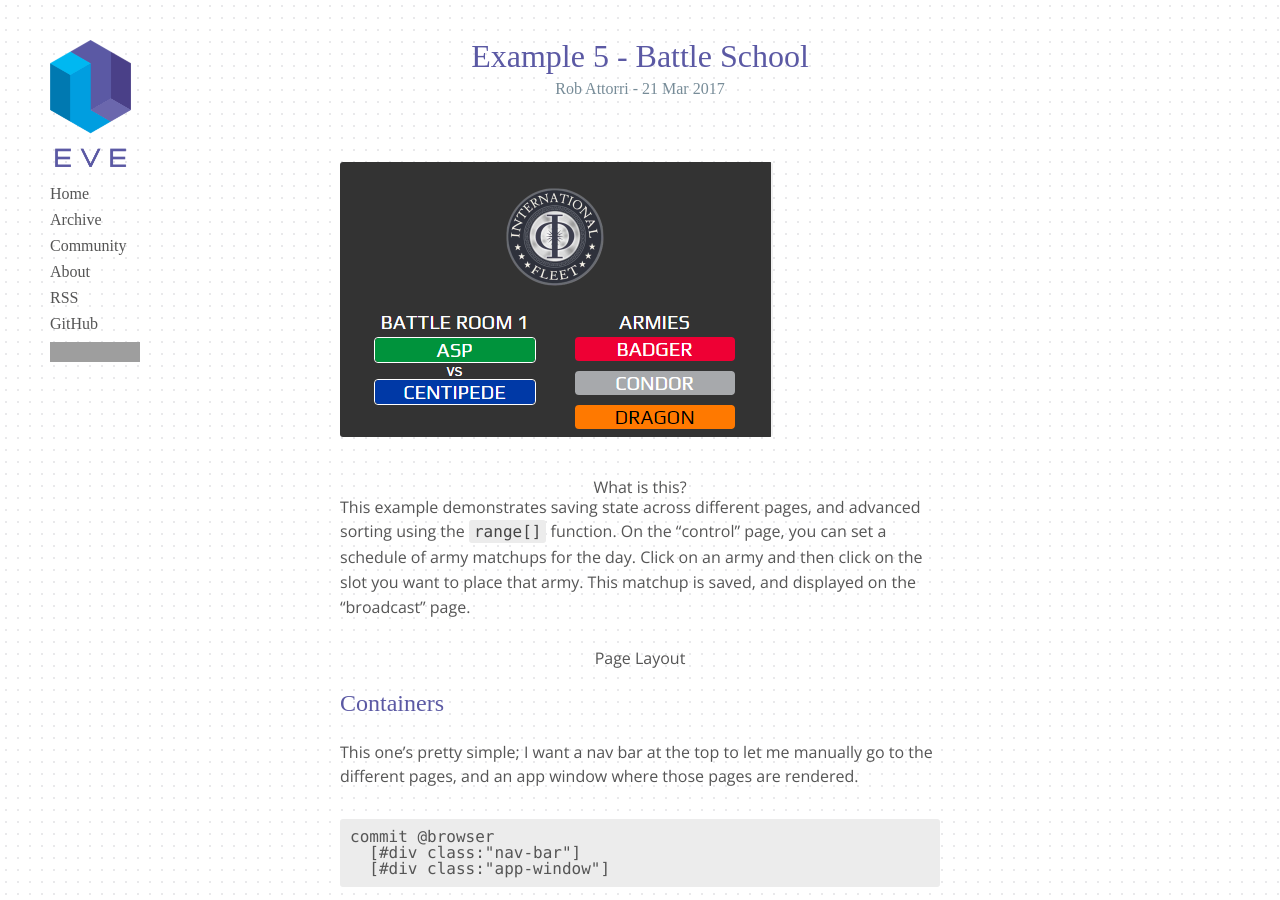
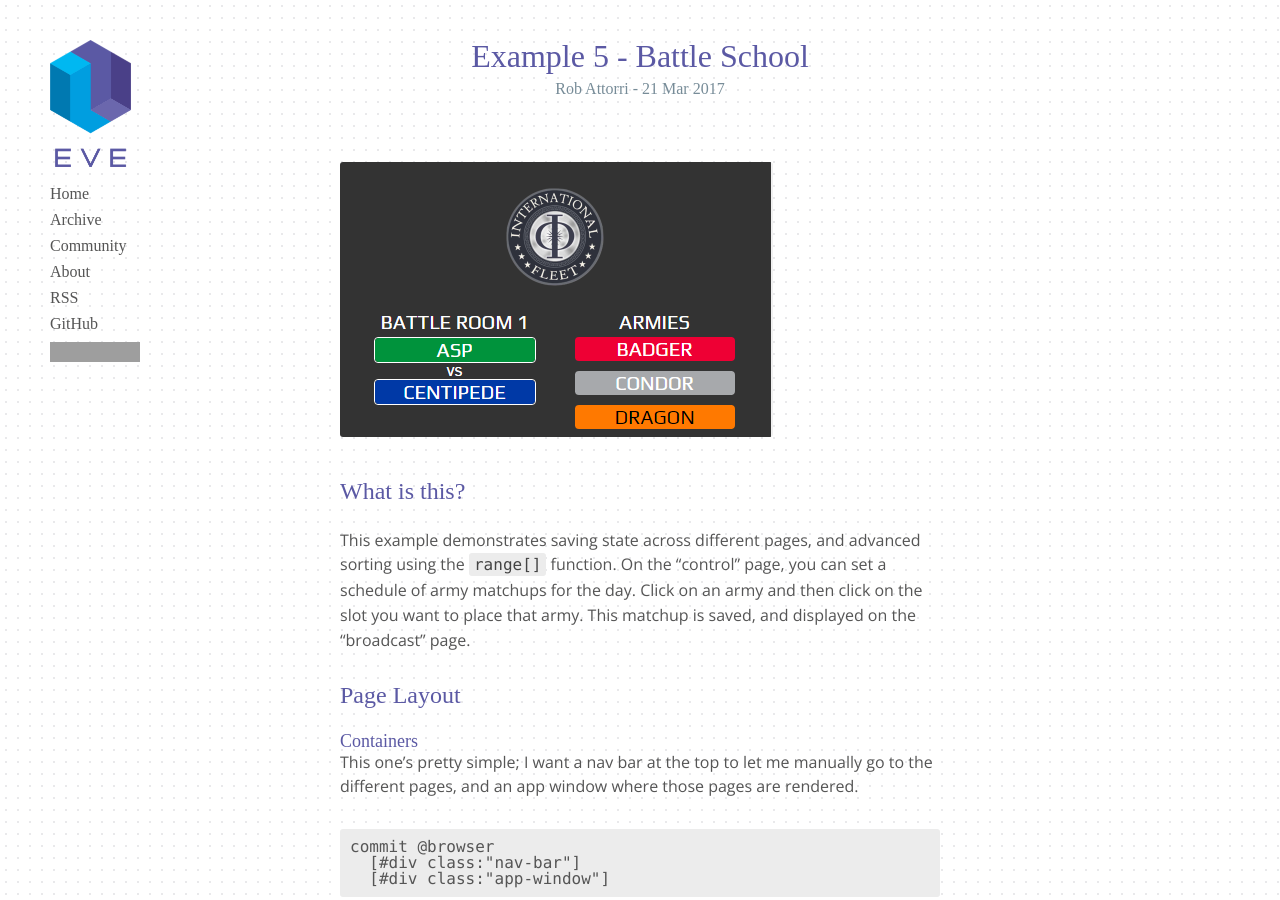
Before and after one commit to Kodowa/incidentalcomplexity, a Jekyll site: the page built from _posts/2017-03-21-5-battleschool.md, in a window 1280 px wide and 900 px high. Built offline with Jekyll 4.4.1, drawn with Linux system fonts in a browser that asks for light colours; some web fonts are replaced; grey boxes are pictures that could not be loaded.

Commit message:
Fix headers

````diff
--- a/_posts/2017-03-21-5-battleschool.md
+++ b/_posts/2017-03-21-5-battleschool.md
@@ -7,13 +7,13 @@ tags: []
 
 ![Example 5]({{ site.url }}/images/ex5.png)
 
-## What is this?
+### What is this?
 
 This example demonstrates saving state across different pages, and advanced sorting using the `range[]` function. On the "control" page, you can set a schedule of army matchups for the day. Click on an army and then click on the slot you want to place that army. This matchup is saved, and displayed on the "broadcast" page.
 
-## Page Layout
+### Page Layout
 
-### Containers
+#### Containers
 
 This one's pretty simple; I want a nav bar at the top to let me manually go to the different pages, and an app window where those pages are rendered.
 
@@ -23,7 +23,7 @@ commit @browser
   [#div class:"app-window"]
 ```
 
-### Pages
+#### Pages
 
 For every page I want, I make a record with an attribute of `target` to specify which each page is called.
 
@@ -33,7 +33,7 @@ commit
   [#page target:"Control"]
 ```
 
-### Nav Bar Buttons
+#### Nav Bar Buttons
 
 By abstracting this step out, I can define all the pages I want as in the block before, and then here find those pages and create a button on the nav bar for each of them.
 
@@ -57,7 +57,7 @@ commit
   window.target := target
 ```
 
-### Starting Page
+#### Starting Page
 
 This commits a record called #`app-window` whose attribute `target` specifies which page gets rendered. In this case, when the app starts up, I want the landing view to be the Broadcast page.
 
@@ -66,7 +66,7 @@ commit
   [#app-window target:"Broadcast"]
 ```
 
-### Sci-Fi Font
+#### Sci-Fi Font
 
 It's not the future if there's not futuristic-looking text.
 
@@ -75,9 +75,9 @@ commit @browser
   [#link href:"https://fonts.googleapis.com/css?family=Orbitron|Play" rel:"stylesheet"]
 ```
 
-## Broadcast
+### Broadcast
 
-### Drawing the Page
+#### Drawing the Page
 
 The Broadcast page is meant to serve much like the departures or arrivals screen at an airport - it is purely an informative screen showing which armies have been scheduled in which rooms. There are 9 total battle rooms, so I use the `range` function to generate 9 rooms, each of which has two sides labeled A and B. There's also a #`versus` block whose text will change based on whether or not there are armies scheduled to that room.
 
@@ -99,7 +99,7 @@ bind @browser
     ]
 ```
 
-### Drawing Upcoming Battles
+#### Drawing Upcoming Battles
 
 This block checks to see if there's an army assigned to a room and will inject a card for that army into its room slot, but only if there's another army that has been assigned to the opposing side in that room. Having only an A side or a B side will fail the search. If both sides are accounted for however, the search will pass for both of those armies, and so both cards will get injected.
 
@@ -161,9 +161,9 @@ bind @browser
   versus <- [#div class:"empty-room" text:"No battle scheduled"]
 ```
 
-## Control
+### Control
 
-### Drawing the Page
+#### Drawing the Page
 
 The Control page is laid out to be displayed on a smaller device - perhaps a smart phone or a tablet - and is used to assign which armies will fight in which rooms. Again, for the nine rooms, the range function is used to identify and number them, and each room is given two sides. A list of all the available armies - that is, those which have not been assigned to a room - is also drawn.
 
@@ -204,7 +204,7 @@ bind @browser
   window.children += [#div class:("army-tab", uniform) text:name]
 ```
 
-### Selecting
+#### Selecting
 
 In order to be able to assign armies to slots, there needs to be a mechanism to select both elements. I've chosen to demonstrate selection in two different ways to cover some of the possibilities of how this might be achieved, and because armies each have a record stored in the session database, I used them to show selection by modifying a session record. The intended workflow here is to click an army to highlight it, then choose a slot to assign them to, or go the other way around and click a battle slot to highlight it, then choose an army to assign there. That means I only want to highlight an element if there's nothing else already selected - otherwise, I'm probably trying to assign an army. This block searches for a click on an army tab and, as long as that army isn't already highlighted, nor any battle slots, adds the #`highlighted` tag to the record of the clicked army.
 
@@ -232,7 +232,7 @@ commit @browser
   battle-slot += #highlighted
 ```
 
-### Assigning
+#### Assigning
 
 Once an army is #`highlighted`, if a battle slot gets clicked, the highlighted army gets assigned to that particular slot, which corresponds to both a `room` and a `side`.
 
@@ -259,7 +259,7 @@ commit
   army.side := side
 ```
 
-### Unselecting
+#### Unselecting
 
 A click anywhere deselects anything. This works if you're just clicking around the page and want to deselect something, or if you click to assign an army somewhere. The assigning workflow still occurs, but the final click deselects everything so that no residual highlights are left over.
 
@@ -272,7 +272,7 @@ commit @session @browser
   highlighted -= #highlighted
 ```
 
-### Unassigning
+#### Unassigning
 
 If there's an army in a slot that's clicked, this block removes that army from that slot.
 
@@ -286,7 +286,7 @@ commit
   in-slot.side := none
 ```
 
-### Highlight Styling
+#### Highlight Styling
 
 When either an army or a battle slot is #`highlighted`, I want to add a class to it so I can use CSS to add a visual marker to it. Because I add the #`highlighted` tag to armies and battle slots differently, I need two different blocks to handle those classes. In the case of a highlighted army, the army is highlighted but its corresponding army tab gets the new class apended.
 
@@ -309,7 +309,7 @@ bind @browser
   battle-slot.class += "highlighted"
 ```
 
-## Army Data
+### Army Data
 
 Each army is listed here with its name, its three colors, and a uniform color.
 
@@ -337,14 +337,15 @@ commit
   [#army name:"Spider" color1:"green" color2:"black" color3:"purple" uniform:"purple"]
 ```
 
-## Styles
+### Styles
+
 There's a lot of CSS this time around because of a greater need for media queries on this example, so it's been split up into the style sheets for each page
 
 ```css
 {for a good time, leave this here}
 ```
 
-### Broadcast Page
+#### Broadcast Page
 ```css
 
 .program {
@@ -702,7 +703,7 @@ There's a lot of CSS this time around because of a greater need for media querie
 }
 ```
 
-### Control Page
+#### Control Page
 ```css
 .control {
   display: flex;
````
